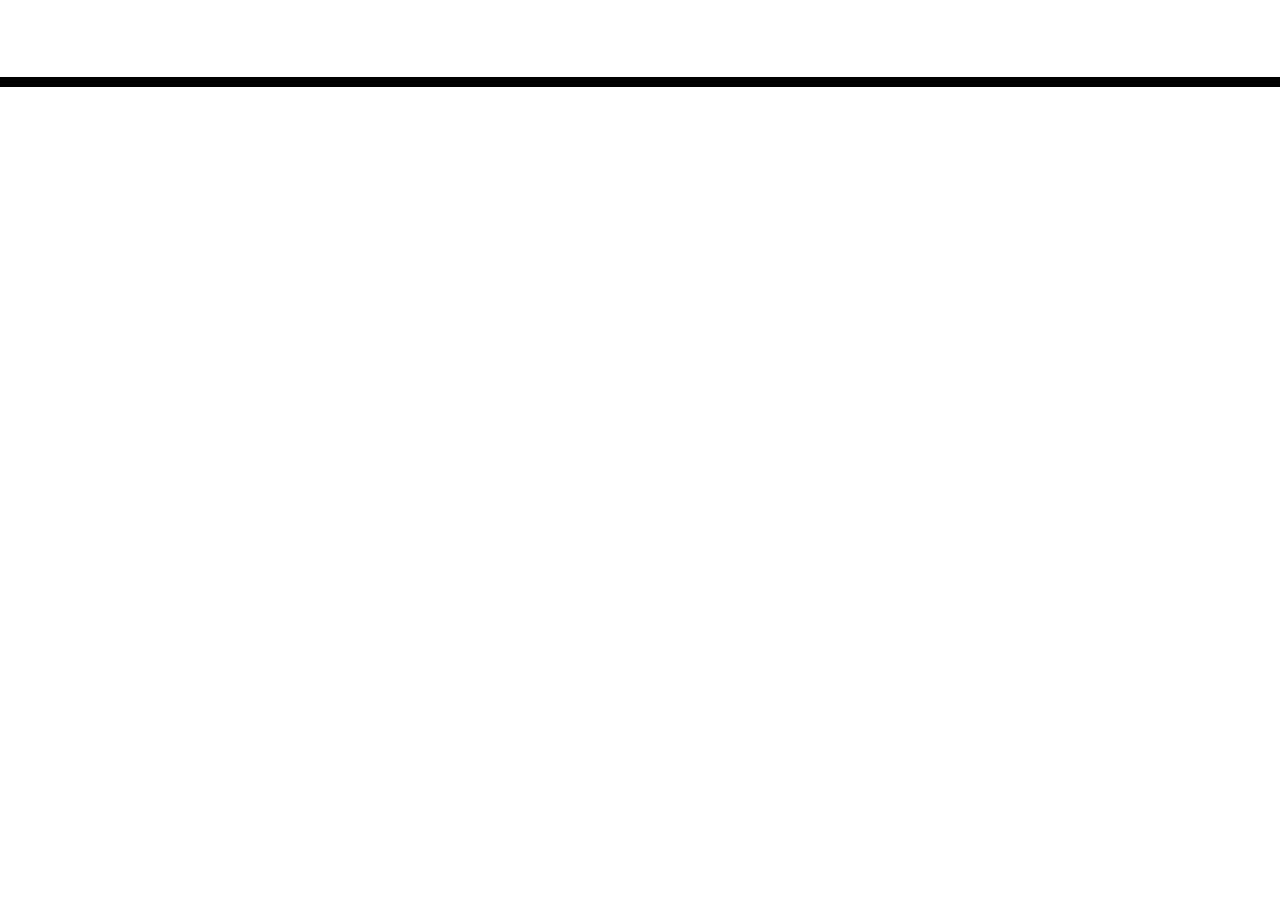
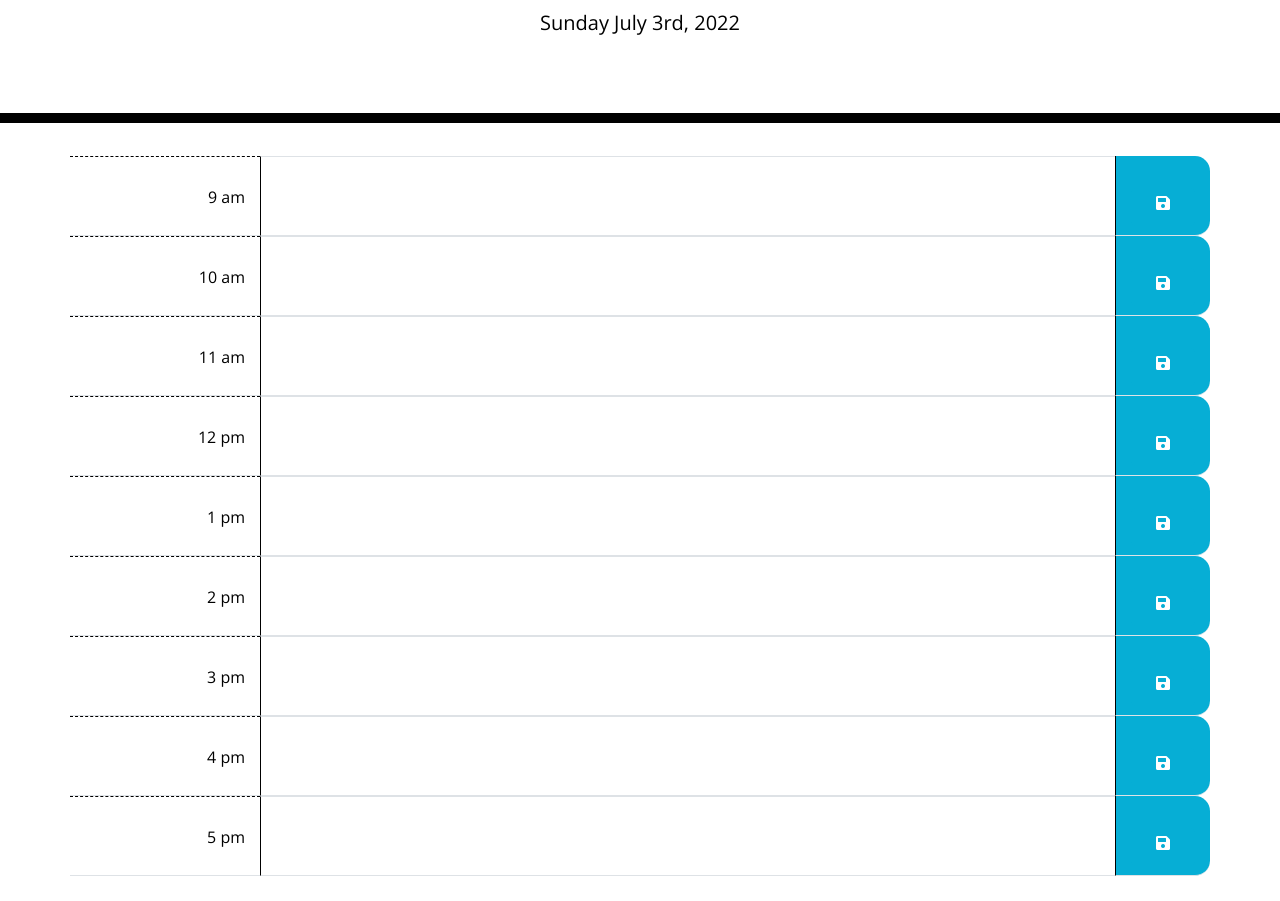
Before and after one commit to GLuna1982/work-day-scheduler, a plain HTML site: page index.html in a window 1280 px wide. Shown: the part 181-1082 px from the top of the page. Before the commit the page ends 800 px from the top, so only its background shows below. Drawn offline with nearby package versions, Linux system fonts and the light colour scheme; files that its build step writes are made by us from their sources.

Commit message:
added time blocks and current date

```diff
--- /dev/null
+++ b/assets/js/script.js
@@ -0,0 +1,4 @@
+//Shows current date
+$("#currentDay").text(moment().format('dddd MMMM Do, YYYY'));
+
+console.log($("textarea").val());
--- a/assets/styles/style.css
+++ b/assets/styles/style.css
@@ -11,6 +11,7 @@ textarea{
   color: #000000;
   border-left: 1px solid black;
   padding: 10px;
+  height: 80px;
 }
 
 .jumbotron {
@@ -33,13 +34,14 @@ textarea{
 .row {
   white-space: pre-wrap;
   height: 80px;
-  border-top: 1px solid white;;
+  border-top: 1px solid white;
 }
 
 .hour {
   background-color: #ffffff;
   color: #000000;
   border-top: 1px dashed #000000;
+  height: 80px;
 }
 
 .past {
@@ -63,6 +65,11 @@ textarea{
   border-bottom-right-radius: 15px;
   background-color: #06AED5;
   color: white;
+  height: 80px;
+}
+.btn {
+  background-color: #06AED5;
+  border-color: #06AED5;
 }
 
 .saveBtn i:hover {
--- a/index.html
+++ b/index.html
@@ -4,21 +4,10 @@
     <meta charset="UTF-8" />
     <meta name="viewport" content="width=device-width, initial-scale=1.0" />
     <meta http-equiv="X-UA-Compatible" content="ie=edge" />
-    <link
-      rel="stylesheet"
-      href="https://stackpath.bootstrapcdn.com/bootstrap/4.3.1/css/bootstrap.min.css"
-    />
-    <link
-      rel="stylesheet"
-      href="https://use.fontawesome.com/releases/v5.8.1/css/all.css"
-      integrity="sha384-50oBUHEmvpQ+1lW4y57PTFmhCaXp0ML5d60M1M7uH2+nqUivzIebhndOJK28anvf"
-      crossorigin="anonymous"
-    />
-    <link
-      href="https://fonts.googleapis.com/css?family=Open+Sans&display=swap"
-      rel="stylesheet"
-    />
-    <link rel="stylesheet" href="style.css" />
+    <link rel="stylesheet" href="https://stackpath.bootstrapcdn.com/bootstrap/4.3.1/css/bootstrap.min.css"/>
+    <link rel="stylesheet" href="https://use.fontawesome.com/releases/v5.8.1/css/all.css" integrity="sha384-50oBUHEmvpQ+1lW4y57PTFmhCaXp0ML5d60M1M7uH2+nqUivzIebhndOJK28anvf" crossorigin="anonymous"/>
+    <link href="https://fonts.googleapis.com/css?family=Open+Sans&display=swap" rel="stylesheet"/>
+    <link rel="stylesheet" href="./assets/styles/style.css"/>
     <title>Work Day Scheduler</title>
   </head>
 
@@ -30,9 +19,120 @@
     </header>
     <div class="container">
       <!-- Timeblocks go here -->
+      <!--9 am-->
+      <div class="row align-items-start">
+        <div class="col-2 border-bottom hour">
+          <p class="text-right">9 am</p>
+        </div>
+        <textarea class="col-9 description border-top border-bottom">
+
+        </textarea>
+        <div class="col-1 saveBtn border-bottom">
+          <button class="btn btn-info btn-block"><i class="fas fa-save mb-2 display-5 text-center d-lg-block mt-auto"></i></button>
+        </div>
+      </div>
+      <!--10 am-->
+      <div class="row align-items-start">
+        <div class="col-2 border-bottom hour">
+          <p class="text-right">10 am</p>
+        </div>
+        <textarea class="col-9 description border-top border-bottom">
+
+        </textarea>
+        <div class="col-1 saveBtn border-bottom">
+          <button class="btn btn-info btn-block"><i class="fas fa-save mb-2 display-5 text-center d-lg-block mt-auto"></i></button>
+        </div>
+      </div>
+      <!--11 am-->
+      <div class="row align-items-start">
+        <div class="col-2 border-bottom hour">
+          <p class="text-right">11 am</p>
+        </div>
+        <textarea class="col-9 description border-top border-bottom">
+
+        </textarea>
+        <div class="col-1 saveBtn border-bottom">
+          <button class="btn btn-info btn-block"><i class="fas fa-save mb-2 display-5 text-center d-lg-block mt-auto"></i></button>
+        </div>
+      </div>
+      <!--12 pm-->
+      <div class="row align-items-start">
+        <div class="col-2 border-bottom hour">
+          <p class="text-right">12 pm</p>
+        </div>
+        <textarea class="col-9 description border-top border-bottom">
+
+        </textarea>
+        <div class="col-1 saveBtn border-bottom">
+          <button class="btn btn-info btn-block"><i class="fas fa-save mb-2 display-5 text-center d-lg-block mt-auto"></i></button>
+        </div>
+      </div>
+      <!--1 pm-->
+      <div class="row align-items-start">
+        <div class="col-2 border-bottom hour">
+          <p class="text-right">1 pm</p>
+        </div>
+        <textarea class="col-9 description border-top border-bottom">
+
+        </textarea>
+        <div class="col-1 saveBtn border-bottom">
+          <button class="btn btn-info btn-block"><i class="fas fa-save mb-2 display-5 text-center d-lg-block mt-auto"></i></button>
+        </div>
+      </div>
+      <!--2 pm-->
+      <div class="row align-items-start">
+        <div class="col-2 border-bottom hour">
+          <p class="text-right">2 pm</p>
+        </div>
+        <textarea class="col-9 description border-top border-bottom">
+
+        </textarea>
+        <div class="col-1 saveBtn border-bottom">
+          <button class="btn btn-info btn-block"><i class="fas fa-save mb-2 display-5 text-center d-lg-block mt-auto"></i></button>
+        </div>
+      </div>
+      <!--3 pm-->
+      <div class="row align-items-start">
+        <div class="col-2 border-bottom hour">
+          <p class="text-right">3 pm</p>
+        </div>
+        <textarea class="col-9 description border-top border-bottom">
+
+        </textarea>
+        <div class="col-1 saveBtn border-bottom">
+          <button class="btn btn-info btn-block"><i class="fas fa-save mb-2 display-5 text-center d-lg-block mt-auto"></i></button>
+        </div>
+      </div>
+      <!--4 pm-->
+      <div class="row align-items-start">
+        <div class="col-2 border-bottom hour">
+          <p class="text-right">4 pm</p>
+        </div>
+        <textarea class="col-9 description border-top border-bottom">
+
+        </textarea>
+        <div class="col-1 saveBtn border-bottom">
+          <button class="btn btn-info btn-block"><i class="fas fa-save mb-2 display-5 text-center d-lg-block mt-auto"></i></button>
+        </div>
+      </div>
+      <!--5 pm-->
+      <div class="row align-items-start">
+        <div class="col-2 border-bottom hour">
+          <p class="text-right">5 pm</p>
+        </div>
+        <textarea class="col-9 description border-top border-bottom">
+
+        </textarea>
+        <div class="col-1 saveBtn border-bottom">
+          <button class="btn btn-info btn-block"><i class="fas fa-save mb-2 display-5 text-center d-lg-block mt-auto"></i></button>
+        </div>
+      </div>
     </div>
 
     <script src="https://code.jquery.com/jquery-3.4.1.min.js"></script>
     <script src="https://cdnjs.cloudflare.com/ajax/libs/moment.js/2.24.0/moment.min.js"></script>
+    <script src="https://cdnjs.cloudflare.com/ajax/libs/jqueryui/1.12.1/jquery-ui.min.js"></script>
+    <script src="./assets/js/script.js"></script>
+
   </body>
 </html>
```
